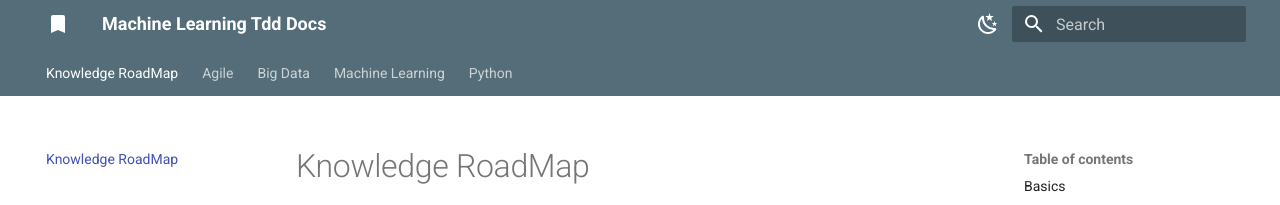
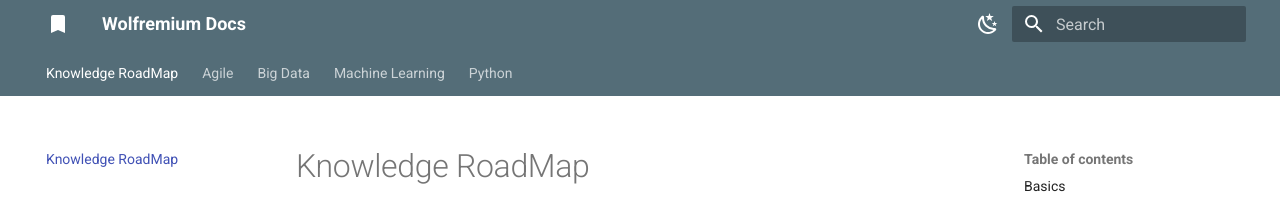
Before and after one commit to Wolfremium13/wolfremium-docs, an MkDocs documentation site: the page built from docs/index.md, in a window 1280 px wide. Shown: the top 205 px of the page. Built offline with MkDocs 1.6.1 and Material for MkDocs 9.7.7, drawn with Linux system fonts in a browser that asks for light colours.

Commit message:
📄 Change page name

```diff
--- a/mkdocs.yml
+++ b/mkdocs.yml
@@ -1,4 +1,4 @@
-site_name: Machine Learning Tdd Docs
+site_name: Wolfremium Docs
 theme:
   name: material
   features:
```
